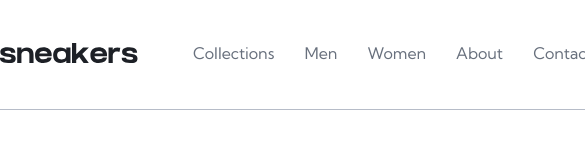
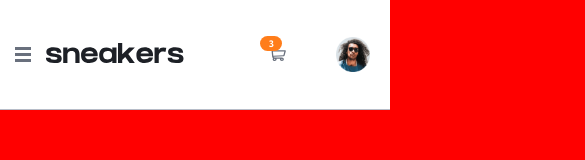
Before and after one commit to dokkalemon/e-commerc-roduct-page-challenge, a plain HTML site: page index.html in a window 390 px wide. Shown: the top 160 px of the page, 585 px wide, since content can reach past the window. Drawn offline with Linux system fonts and the light colour scheme.

Commit message:
add burger menu

```diff
--- a/css/style.css
+++ b/css/style.css
@@ -39,7 +39,20 @@ header {
     border-bottom: 1px solid hsl(220, 14%, 75%);
     display: flex;
     align-items: center;
+}
 
+.logo img {
+    cursor: pointer
+}
+
+.burger {
+    height: 100%;
+    padding: 15px;
+    display: flex;
+    justify-content: center;
+    align-items: center;
+    cursor: pointer;
+    display: none;
 }
 
 nav {
@@ -74,19 +87,107 @@ a:hover {
     border-bottom: 4px solid hsl(26, 100%, 55%);
 }
 
+.cross {
+    display: none;
+}
+
 .user {
     height: 100%;
     display: flex;
     justify-content: center;
     align-items: center;
+    position: relative;
 
 }
 
 .user img {
     height: 20%;
+    cursor: pointer;
 }
 
 .user img:last-child {
     height: 50%;
     margin-left: 50px;
 }
+
+.item {
+    height: 15px;
+    width: 22px;
+    background-color: hsl(26, 100%, 55%);
+    position: absolute;
+    border-radius: 20px;
+    left: 10px;
+    top: 36px;
+    display: flex;
+    justify-content: center;
+    align-items: center;
+    font-size: 9px;
+    font-weight: 700;
+    color: white;
+}
+
+
+
+@media screen and (max-width: 700px) {
+    body {
+        background-color: red
+    }
+
+    .logo {
+        flex-grow: 1;
+    }
+    .container {
+        width: 100%;
+    }
+
+    nav {
+        position: fixed;
+        height: 100%;
+        width: 50%;
+        top: 0;
+        background-color: white;
+        left: -100%;
+        transition: all 0.5s ease;
+    }
+
+    .active {
+        left: 0;
+    }
+    ul {
+        flex-direction: column;
+        justify-content: start;
+        align-items: start;
+        height: 250px;
+        font-size: 20px;
+    }
+
+    a {
+        border: none;
+        font-weight: 700;
+        color: hsl(220, 13%, 13%)
+    }
+
+    a:hover {
+        border: none;
+    }
+
+    .cross {
+        display: block;
+        padding: 40px 0;
+    }
+
+    .cross img {
+        height: 18px;
+        margin-left: 12px;
+        cursor: pointer;
+    }
+
+    .burger {
+        display: flex;
+    }
+
+    .user {
+        padding: 20px;
+    }
+
+}
--- a/index.html
+++ b/index.html
@@ -18,11 +18,15 @@
     <!-- Header -->
     <header>
         <div class="header container">
+            <div class="burger">
+                <img src="./img/icon-menu.svg" alt="">
+            </div>
             <div class="logo">
                 <img src="./img/logo.svg" alt="">
             </div>
-            <nav>
+            <nav class="">
                 <ul>
+                    <div class="cross"><img src="./img/icon-close.svg" alt=""></div>
                     <a href=""><li>Collections</li></a>
                     <a href=""><li>Men</li></a>
                     <a href=""><li>Women</li></a>
@@ -32,6 +36,7 @@
             </nav>
             <div class="user">
                     <img src="./img/icon-cart.svg" alt="">
+                    <span class="item">3</span>
                     <img src="./img/image-avatar.png" alt="">
             </div>
         </div>
--- a/js/main.js
+++ b/js/main.js
@@ -1 +1,13 @@
-console.log('ciao');
+/* Menu Mobile Active */
+const burger = document.querySelector('.burger img');
+const nav = document.querySelector('nav');
+const cross = document.querySelector('.cross img');
+
+
+burger.addEventListener('click', function() {
+    nav.classList.add('active')
+})
+
+cross.addEventListener('click', function() {
+    nav.classList.remove('active')
+})
```
